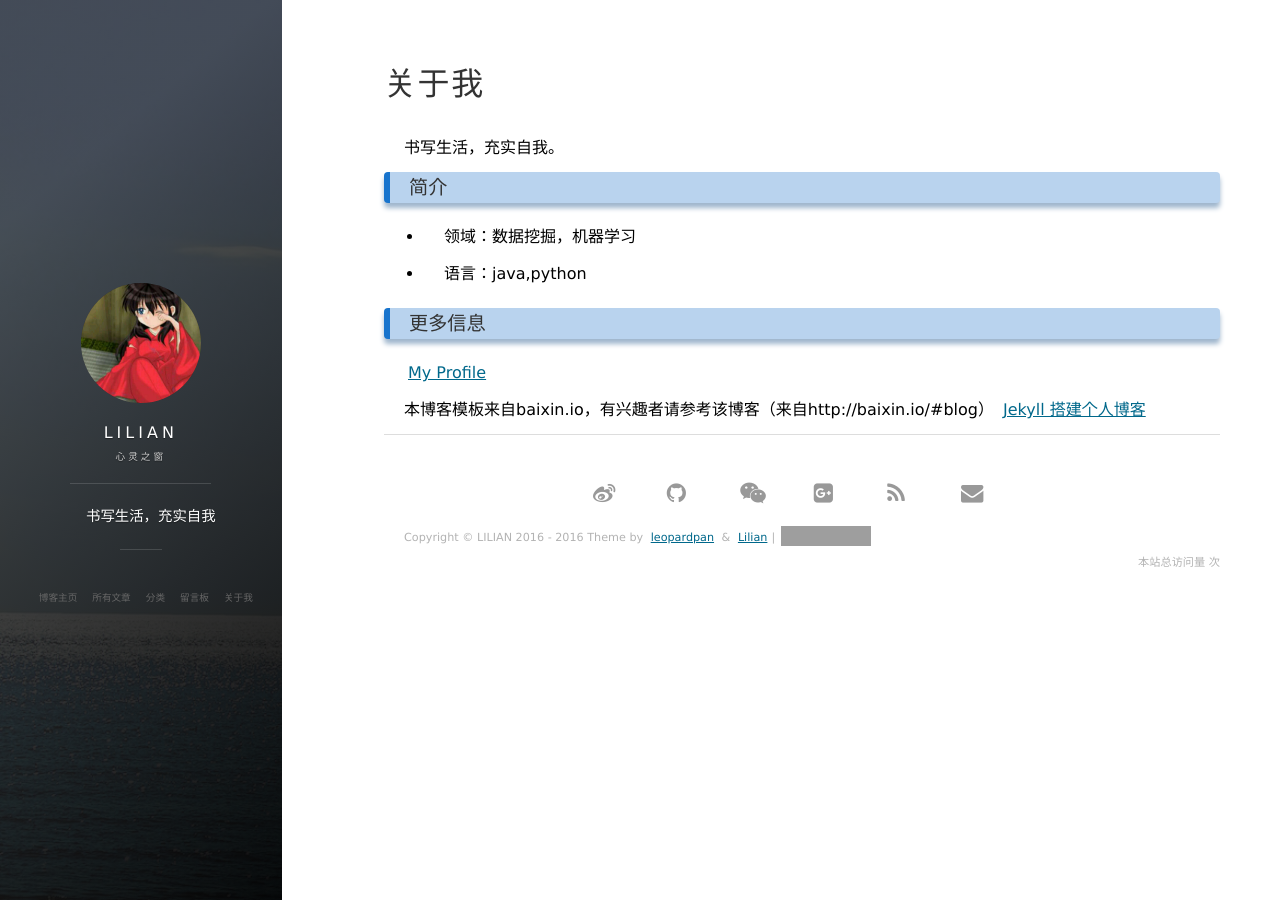
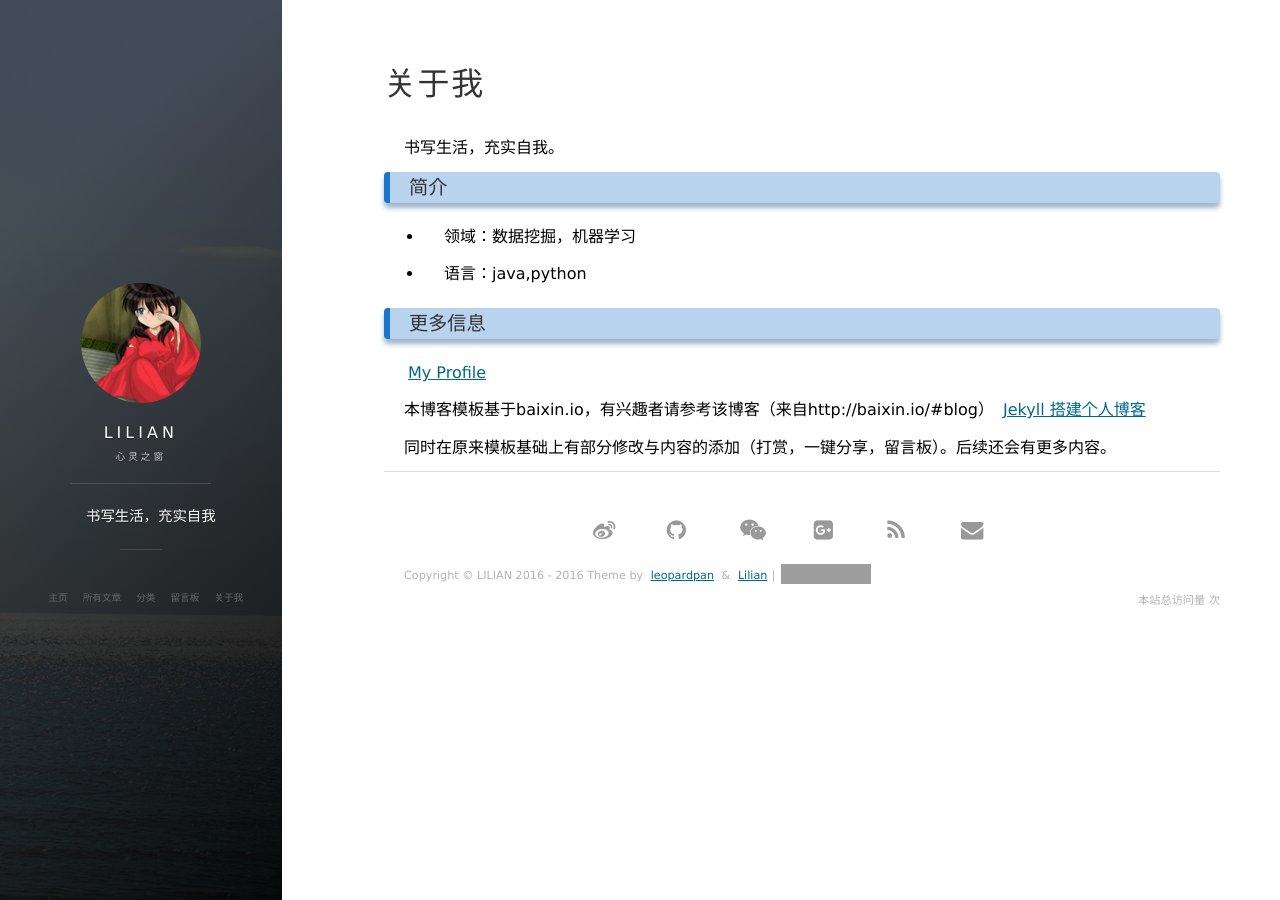
Before and after one commit to dearLilian/dearLilian.github.io, a Jekyll site: the page built from about.md, in a window 1280 px wide. Built offline with Jekyll 4.4.1, drawn with Linux system fonts in a browser that asks for light colours; nearby versions of some CDN libraries; comment, search, counter and statistics services are not loaded; grey boxes are pictures that could not be loaded.

Commit message:
a little changes
a little changes.....

```diff
--- a/_config.yml
+++ b/_config.yml
@@ -54,7 +54,7 @@ cover_color: clear
 
 # The blog button should not be removed.
 blog_button:
-    title: 博客主页
+    title: 主页
 
 # Navigation buttons in the front page.s
 nav:
--- a/about.md
+++ b/about.md
@@ -18,5 +18,8 @@ title: 关于我
 
 
 <p>
-本博客模板来自baixin.io，有兴趣者请参考该博客（来自http://baixin.io/#blog）
-<a href="http://baixin.io/2016/10/jekyll_tutorials1/"> Jekyll 搭建个人博客 </a>
+本博客模板基于baixin.io，有兴趣者请参考该博客（来自http://baixin.io/#blog）
+<a href="http://baixin.io/2016/10/jekyll_tutorials1/"> Jekyll 搭建个人博客 </a></p>
+
+<p>
+同时在原来模板基础上有部分修改与内容的添加（打赏，一键分享，留言板）。后续还会有更多内容。</p>
```
Also changed, not shown: _posts/2016-08-04-BaiduInterviewAboutDataMining.md (+1 -1 lines).
